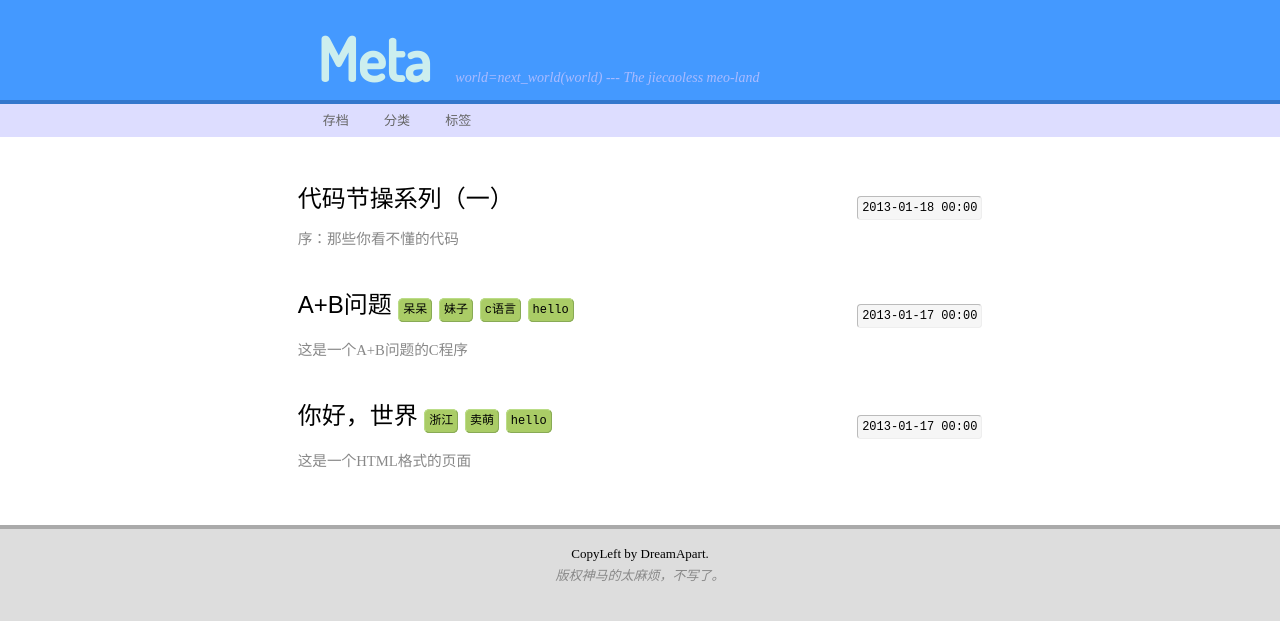
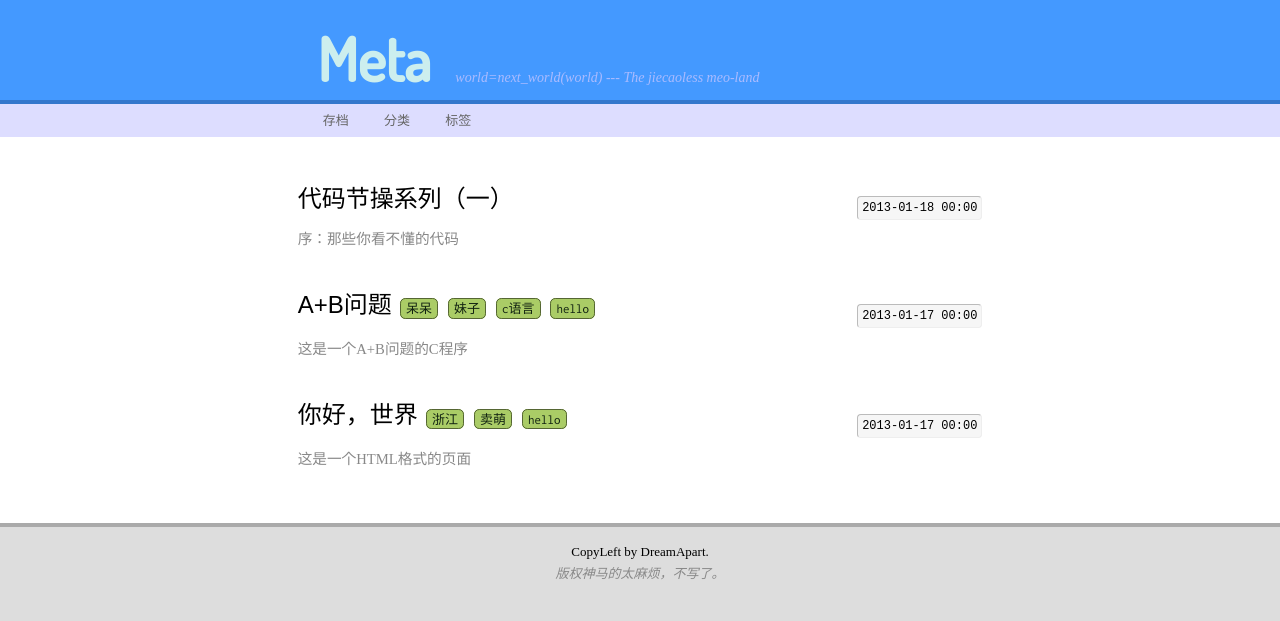
Before and after one commit to RnMss/rnmss.github.com, a Jekyll site: the page built from index.html, in a window 1280 px wide. Shown: the top 621 px of the page. Built offline with Jekyll 4.4.1, drawn with Linux system fonts in a browser that asks for light colours; Markdown is read by kramdown in place of the engine named in the settings; the list of posts is cut into pages by our own code.

Commit message:
tag style

```diff
--- a/assets/css/fhy.css
+++ b/assets/css/fhy.css
@@ -110,13 +110,15 @@ article.home:hover {
 }
 .tag {
     font-weight: lighter;
-    font-family: monospace;
+    font-family: 'Inconsolata', monospace;
     font-size: small;
-    border-width: 1pt;
+    color: #121;
+    border-width: 1px;
+    border-color: #563;
     border-style: solid;
-    border-color: #BD8 #8A5 #8A5 #BD8;
     background-color: #AC6;
-    padding: 3pt;
+    padding: 2pt 4pt 2pt 4pt;
+    margin: 0 1pt 0 1pt;
     border-radius: 4pt;
 }
 h1, h2, h3, h4, h5, h6 {
```
